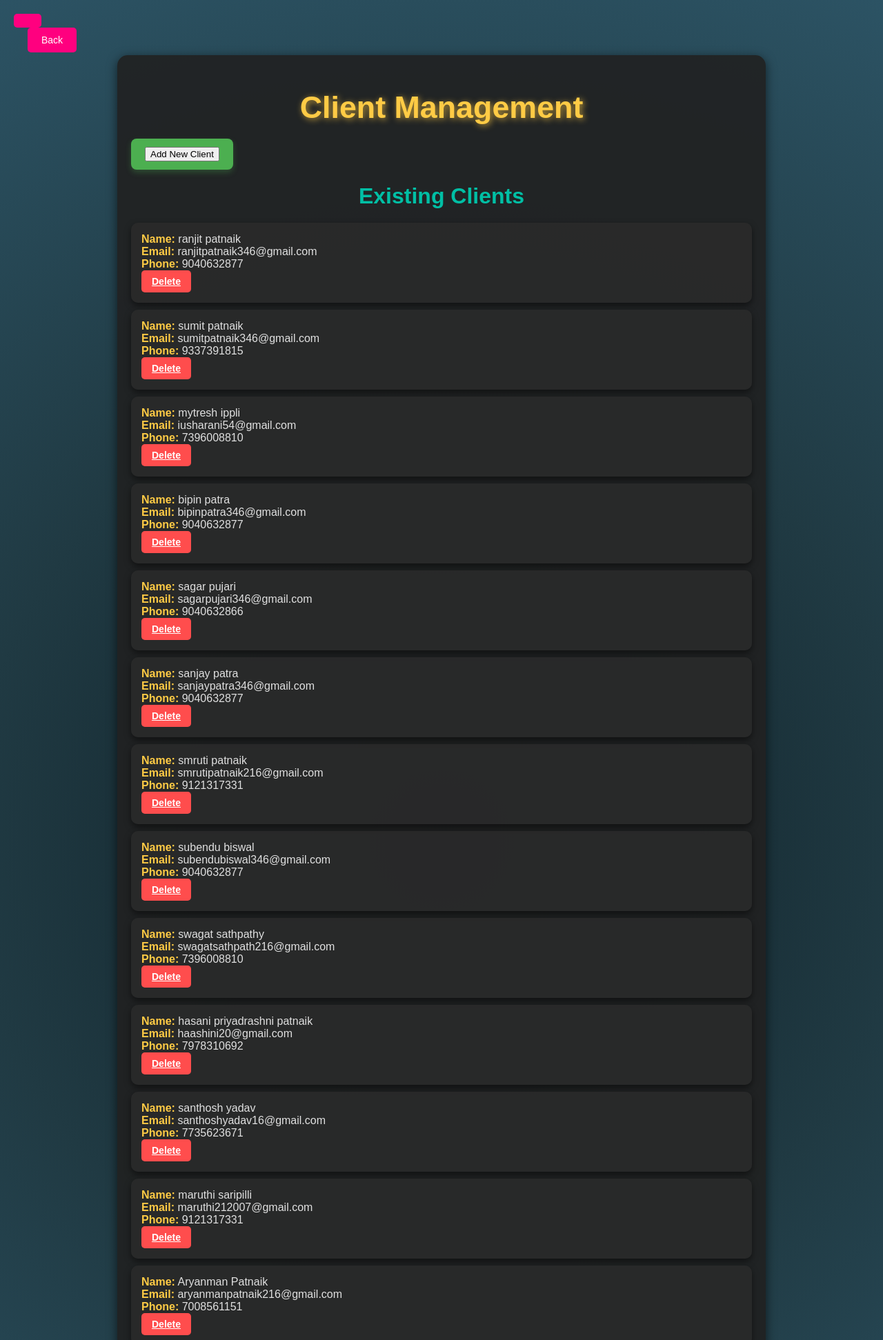
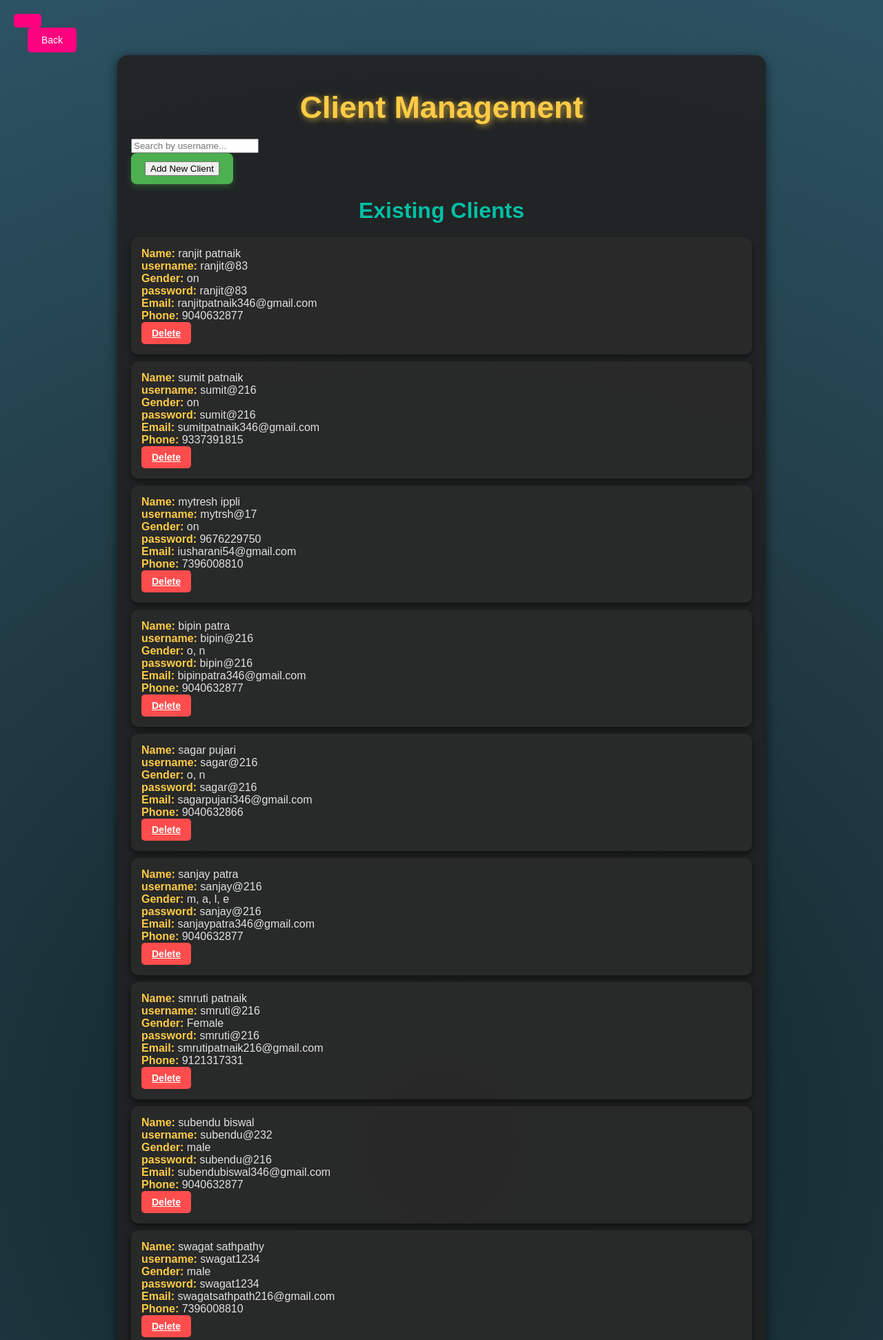
Before and after one commit to Sidharth-216/Sivini_law_house, a Flask app: page /client_management in a window 1280 px wide. Shown: the top 1943 px of the page at 69% size. Run offline with Flask 3, Linux system fonts and the light colour scheme; data comes from the database, SQL or seed files in the repository.

Commit message:
Update client_management.html

```diff
--- a/templates/client_management.html
+++ b/templates/client_management.html
@@ -20,7 +20,10 @@
         <header>
             <h1>Client Management</h1>
         </header>
-
+        <!-- Search Bar Section -->
+    <section class="search-bar">
+        <input type="text" id="searchBar" placeholder="Search by username..." onkeyup="searchAppointments()">
+    </section>
         <!-- Button to redirect to Registration Page -->
         <div class="add-client">
             <a href="{{ url_for('register') }}">
@@ -35,6 +38,9 @@
                 {% for client in clients %}
                     <li class="client-item">
                         <strong>Name:</strong> {{ client[2] }}<br>
+                        <strong>username:</strong> {{ client[1] }}<br>
+                        <strong>Gender:</strong> {{ client[5] }}<br>
+                        <strong>password:</strong> {{ client[3] }}<br>
                         <strong>Email:</strong> {{ client[6] }}<br>
                         <strong>Phone:</strong> {{ client[7] }}<br>
                         <!-- Corrected delete URL reference -->
@@ -50,7 +56,7 @@
     <script>
         // JavaScript function for Back Button
         function goToDashboard() {
-            window.location.href = "{{ url_for('dashboard') }}";
+            window.location.href = "{{ url_for('new_dashboard') }}";
         }
 
         document.getElementById('backButton').addEventListener('click', goToDashboard);
```
